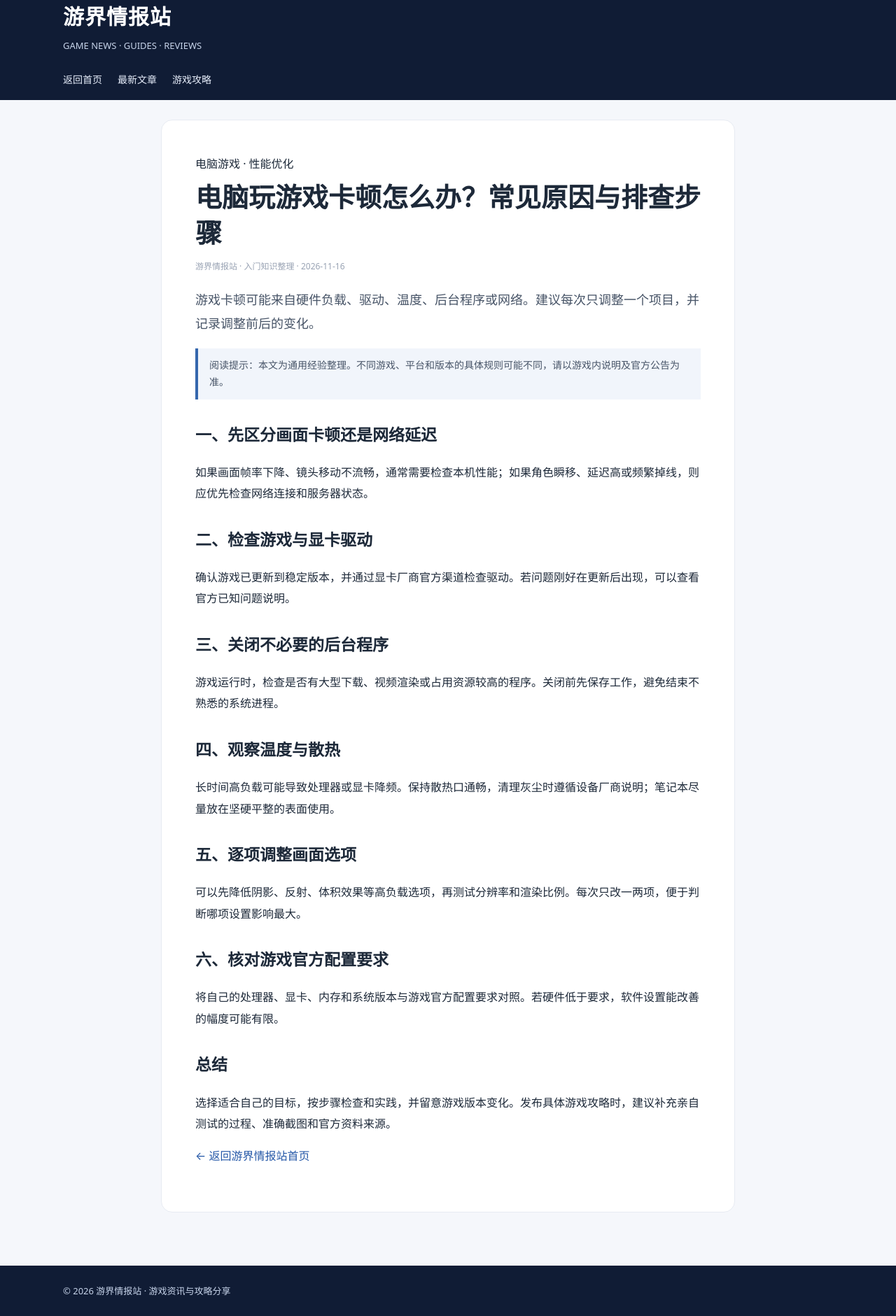
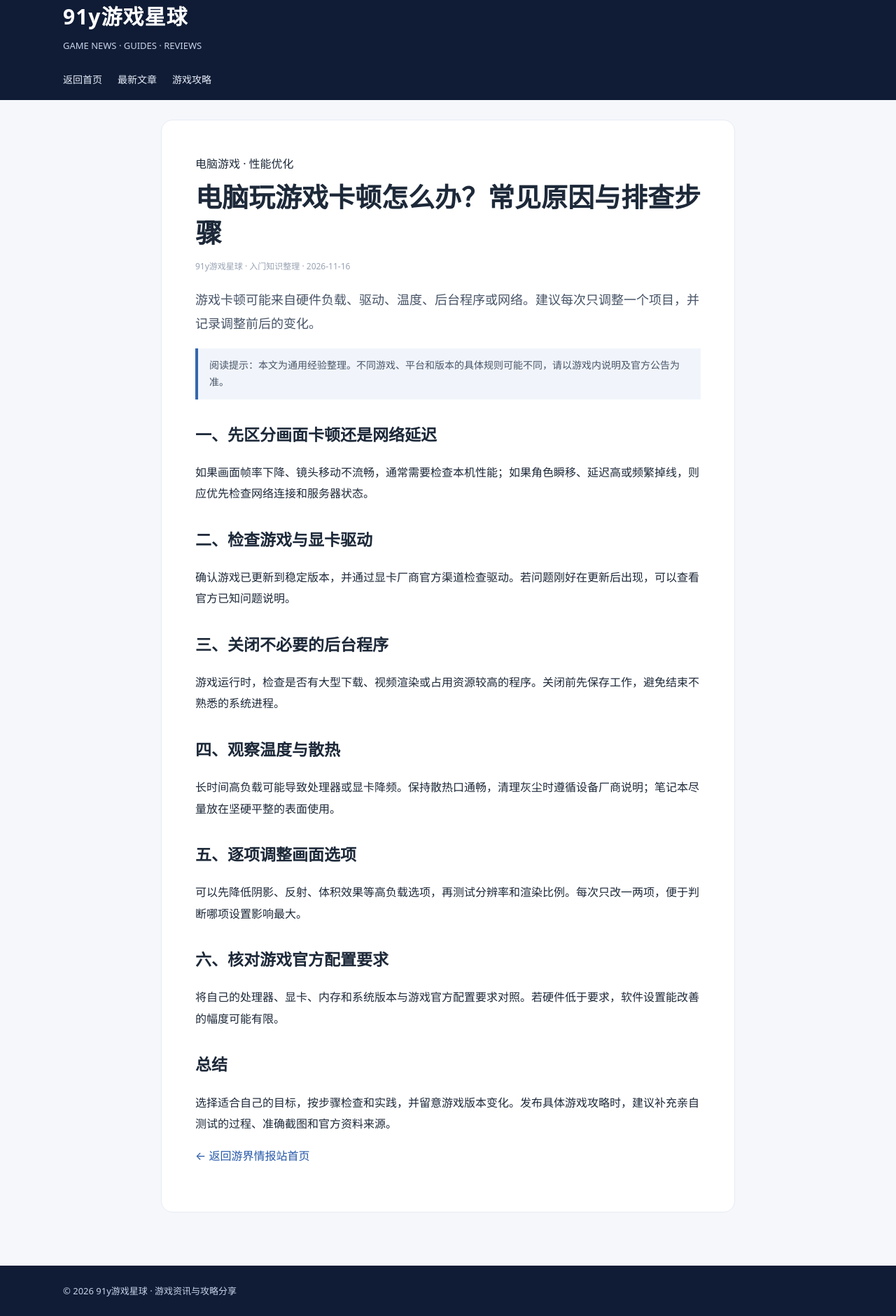
Before and after one commit to 91y5565048/91y5565048.github.io, a plain HTML site: page articles/pc-game-performance.html in a window 1280 px wide. Shown: the part 24-1905 px from the top of the page at 70% size. Drawn offline with Linux system fonts and the light colour scheme.

Commit message:
Update pc-game-performance.html

```diff
--- a/articles/pc-game-performance.html
+++ b/articles/pc-game-performance.html
@@ -1,13 +1,13 @@
 <!doctype html>
 <html lang="zh-CN"><head><meta charset="utf-8"><meta name="viewport" content="width=device-width,initial-scale=1">
-<title>电脑玩游戏卡顿怎么办？常见原因与排查步骤 - 游界情报站</title><meta name="description" content="电脑游戏出现卡顿时，可按驱动、后台程序、温度、存储和画面设置逐项排查。">
+<title>电脑玩游戏卡顿怎么办？常见原因与排查步骤 - 91y游戏星球</title><meta name="description" content="电脑游戏出现卡顿时，可按驱动、后台程序、温度、存储和画面设置逐项排查。">
 <link rel="canonical" href="https://YOUR-GITHUB-USERNAME.github.io/articles/pc-game-performance.html">
 <link rel="stylesheet" href="../assets/style.css"></head>
-<body><header class="top"><div class="wrap"><div class="brand"><h1><a style="color:#fff" href="../index.html">游界情报站</a></h1><p>GAME NEWS · GUIDES · REVIEWS</p></div><nav><a href="../index.html">返回首页</a><a href="../index.html#news">最新文章</a><a href="../index.html#guides">游戏攻略</a></nav></div></header>
-<main class="wrap"><article class="article"><div class="kicker">电脑游戏 · 性能优化</div><h1>电脑玩游戏卡顿怎么办？常见原因与排查步骤</h1><p class="meta">游界情报站 · 入门知识整理 · 2026-11-16</p><p class="intro">游戏卡顿可能来自硬件负载、驱动、温度、后台程序或网络。建议每次只调整一个项目，并记录调整前后的变化。</p><div class="notice">阅读提示：本文为通用经验整理。不同游戏、平台和版本的具体规则可能不同，请以游戏内说明及官方公告为准。</div><h2>一、先区分画面卡顿还是网络延迟</h2><p>如果画面帧率下降、镜头移动不流畅，通常需要检查本机性能；如果角色瞬移、延迟高或频繁掉线，则应优先检查网络连接和服务器状态。</p>
+<body><header class="top"><div class="wrap"><div class="brand"><h1><a style="color:#fff" href="../index.html">91y游戏星球</a></h1><p>GAME NEWS · GUIDES · REVIEWS</p></div><nav><a href="../index.html">返回首页</a><a href="../index.html#news">最新文章</a><a href="../index.html#guides">游戏攻略</a></nav></div></header>
+<main class="wrap"><article class="article"><div class="kicker">电脑游戏 · 性能优化</div><h1>电脑玩游戏卡顿怎么办？常见原因与排查步骤</h1><p class="meta">91y游戏星球 · 入门知识整理 · 2026-11-16</p><p class="intro">游戏卡顿可能来自硬件负载、驱动、温度、后台程序或网络。建议每次只调整一个项目，并记录调整前后的变化。</p><div class="notice">阅读提示：本文为通用经验整理。不同游戏、平台和版本的具体规则可能不同，请以游戏内说明及官方公告为准。</div><h2>一、先区分画面卡顿还是网络延迟</h2><p>如果画面帧率下降、镜头移动不流畅，通常需要检查本机性能；如果角色瞬移、延迟高或频繁掉线，则应优先检查网络连接和服务器状态。</p>
 <h2>二、检查游戏与显卡驱动</h2><p>确认游戏已更新到稳定版本，并通过显卡厂商官方渠道检查驱动。若问题刚好在更新后出现，可以查看官方已知问题说明。</p>
 <h2>三、关闭不必要的后台程序</h2><p>游戏运行时，检查是否有大型下载、视频渲染或占用资源较高的程序。关闭前先保存工作，避免结束不熟悉的系统进程。</p>
 <h2>四、观察温度与散热</h2><p>长时间高负载可能导致处理器或显卡降频。保持散热口通畅，清理灰尘时遵循设备厂商说明；笔记本尽量放在坚硬平整的表面使用。</p>
 <h2>五、逐项调整画面选项</h2><p>可以先降低阴影、反射、体积效果等高负载选项，再测试分辨率和渲染比例。每次只改一两项，便于判断哪项设置影响最大。</p>
 <h2>六、核对游戏官方配置要求</h2><p>将自己的处理器、显卡、内存和系统版本与游戏官方配置要求对照。若硬件低于要求，软件设置能改善的幅度可能有限。</p><h2>总结</h2><p>选择适合自己的目标，按步骤检查和实践，并留意游戏版本变化。发布具体游戏攻略时，建议补充亲自测试的过程、准确截图和官方资料来源。</p><p><a href="../index.html">← 返回游界情报站首页</a></p></article></main>
-<footer><div class="wrap">© 2026 游界情报站 · 游戏资讯与攻略分享</div></footer></body></html>
+<footer><div class="wrap">© 2026 91y游戏星球 · 游戏资讯与攻略分享</div></footer></body></html>
```
